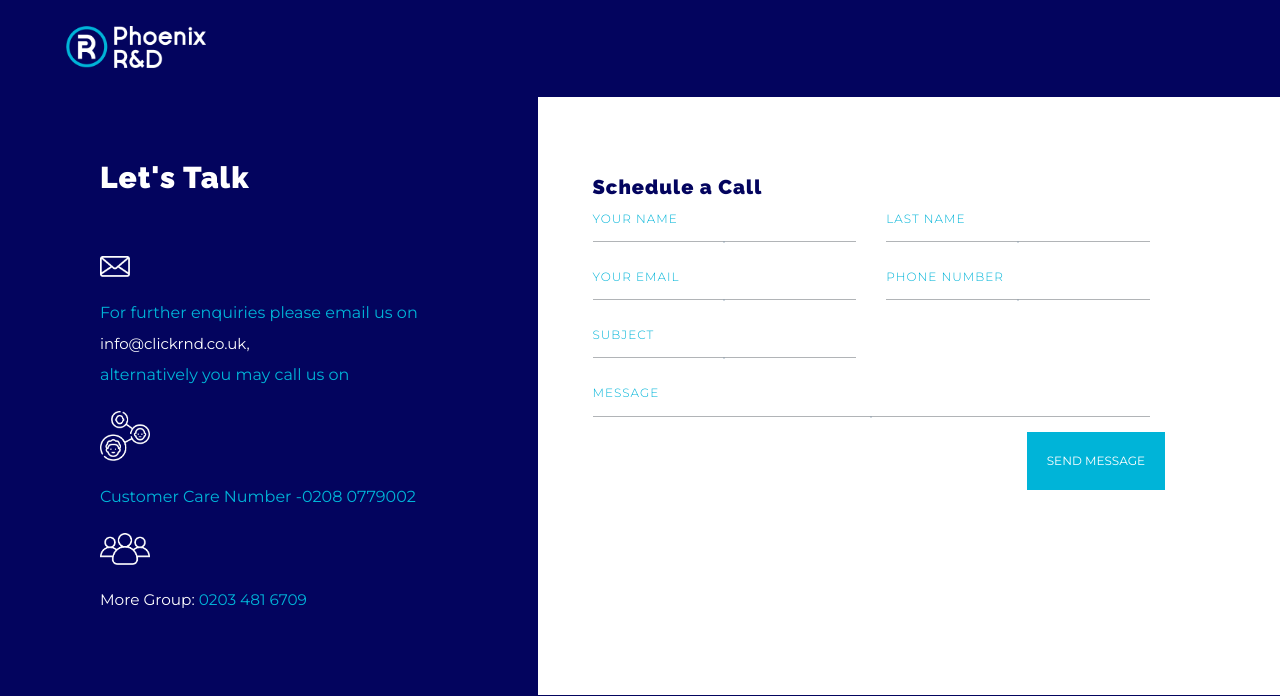
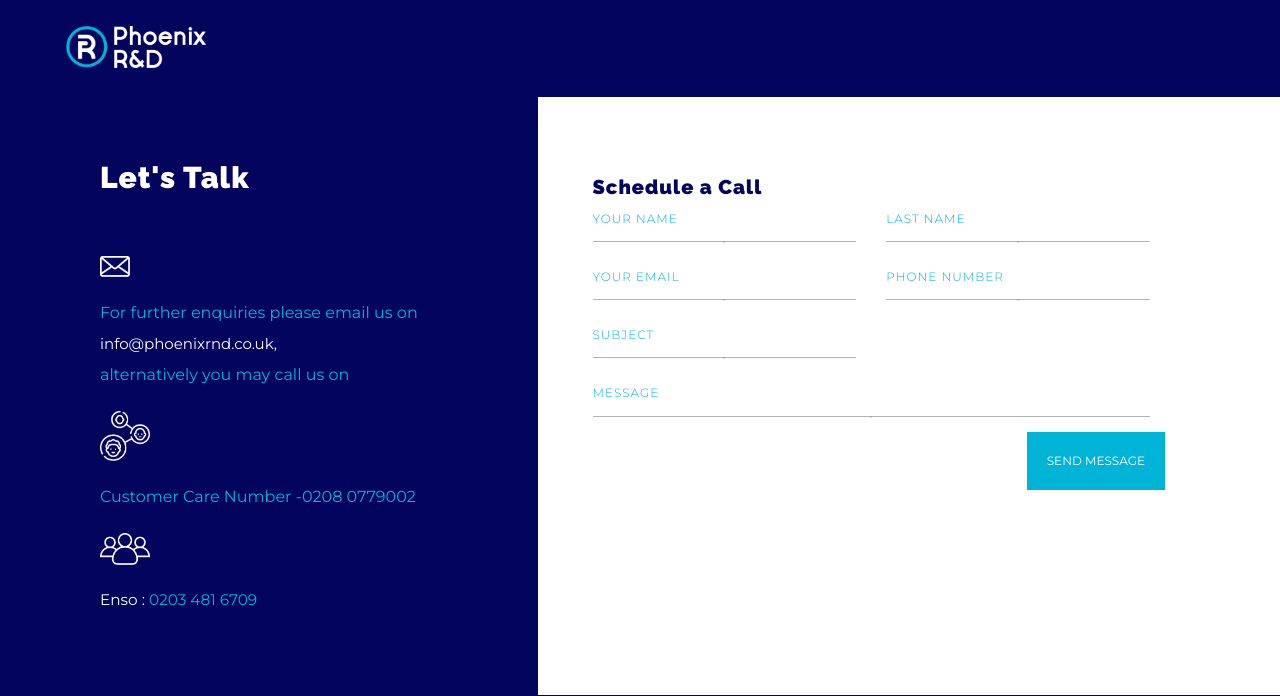
Before and after one commit to imposglobal/pheonixrnd, a CodeIgniter app: page /pheonixrnd/index.php/home/contact_us in a window 1280 px wide. Shown: the top 696 px of the page. Run offline with CodeIgniter, Linux system fonts and the light colour scheme; some libraries are stand-ins or nearby versions.

Commit message:
more group replaced with Enso

```diff
--- a/application/views/contact.php
+++ b/application/views/contact.php
@@ -190,13 +190,13 @@
                         <h2 class="contact-heading-1 mt-30 mb-60">Let's Talk</h2>
                         <img src="<?php echo base_url(); ?>assets/Images/Contact/contact_icon_1.png" alt="" class="img-responsive contact-img-1 mlp-35" />
                         <p class="footer-p-blue" id="footer-p-blue">For further enquiries please email us on</p>
-                        <p class="footer-p-wht" id="footer-p-wht">info@clickrnd.co.uk,</p>
+                        <p class="footer-p-wht" id="footer-p-wht">info@phoenixrnd.co.uk,</p>
                         <p class="footer-p-blue" id="footer-p-blue">alternatively you may call us on</p>
                         <img src="<?php echo base_url(); ?>assets/Images/Contact/contact_icon_2.png" alt="" class="img-responsive mlp-35" />
                         <p class="footer-p-blue" id="footer-p-blue">Customer Care Number -0208 0779002 </p>
 
                         <img src="<?php echo base_url(); ?>assets/Images/Contact/contact_icon_3.png" alt="" class="img-responsive mlp-35" />
-                        <p class="span-text"><span class="footer-p-wht">More Group:</span><span class="footer-p-blue"> 0203 481 6709</span></p>
+                        <p class="span-text"><span class="footer-p-wht">Enso :</span><span class="footer-p-blue"> 0203 481 6709</span></p>
                     </div>
                     <div class="col-lg-7 col-md-7 col-sm-12 text-lg-left text-center" data-aos="fade-left" data-aos-duration="1000" data-aos-delay="1500">
 
```
